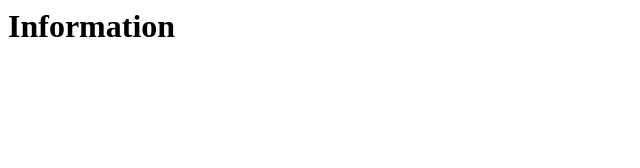
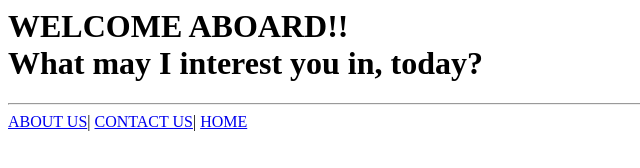
Before and after one commit to avishisharma2109/avishi_web, a plain HTML site: page index.html in a window 1280 px wide. Shown: the whole page, without its empty margins (0-640 px from the left). Drawn offline with Linux system fonts and the light colour scheme.

Commit message:
Update index.html

```diff
--- a/index.html
+++ b/index.html
@@ -3,6 +3,12 @@
     <title>day1</title>
   </head>
   <body>
-    <h1>Information</h1>
+    <h1>WELCOME ABOARD!!<br>What may I interest you in, today?</h1>
+    <hr>
+    <nav>
+      <a href="about.html" target="_blank">ABOUT US</a>|
+      <a href="contact.html" target="_blank">CONTACT US</a>|
+      <a href="home.html" target="_blank">HOME</a>
+    </nav>
   </body>
 </html>
```
